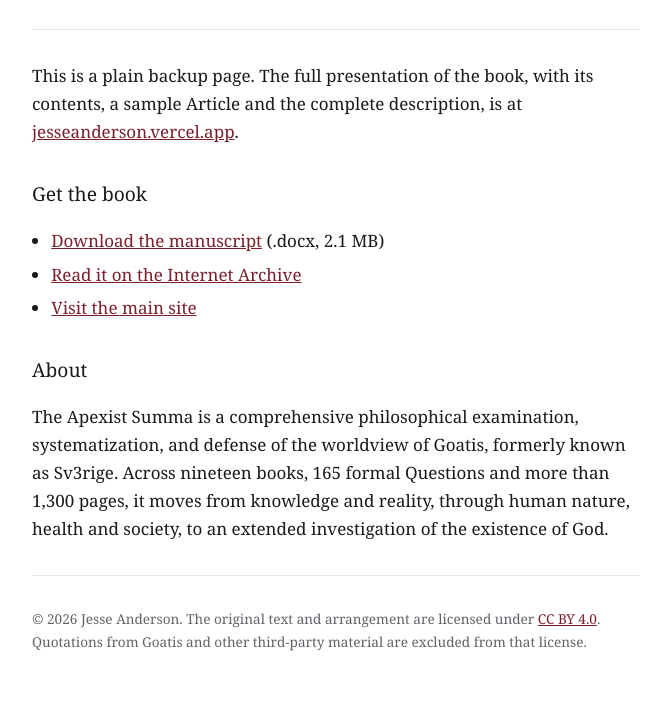
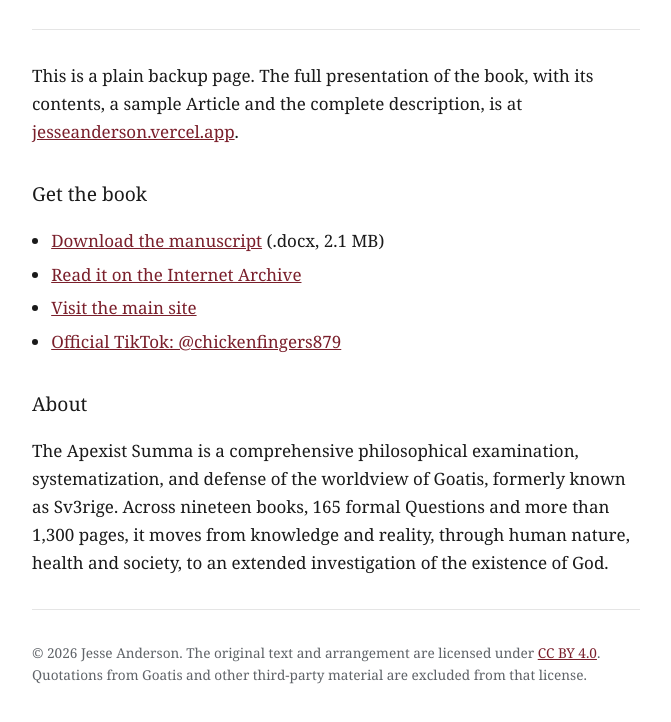
Before and after one commit to fart-in-me-mouth/JesseAnderson, a plain HTML site: page index.html in a window 1280 px wide. Shown: the part 190-912 px from the top of the page, without its empty margins (304-975 px from the left). Before the commit the page ends 891 px from the top, so only its background shows below. Drawn offline with Linux system fonts and the light colour scheme.

Commit message:
Link official TikTok

```diff
--- a/index.html
+++ b/index.html
@@ -35,6 +35,7 @@
     <li><a href="Apexist_Summa_Revised.docx" download>Download the manuscript</a> (.docx, 2.1 MB)</li>
     <li><a href="https://archive.org/details/apexist-summa-revised">Read it on the Internet Archive</a></li>
     <li><a href="https://jesseanderson.vercel.app">Visit the main site</a></li>
+    <li><a href="https://www.tiktok.com/@chickenfingers879">Official TikTok: @chickenfingers879</a></li>
   </ul>
 
   <h2 style="font-size:1.2rem;font-weight:normal;margin:2rem 0 .5rem">About</h2>
```
Also changed, not shown: 1 other file.
